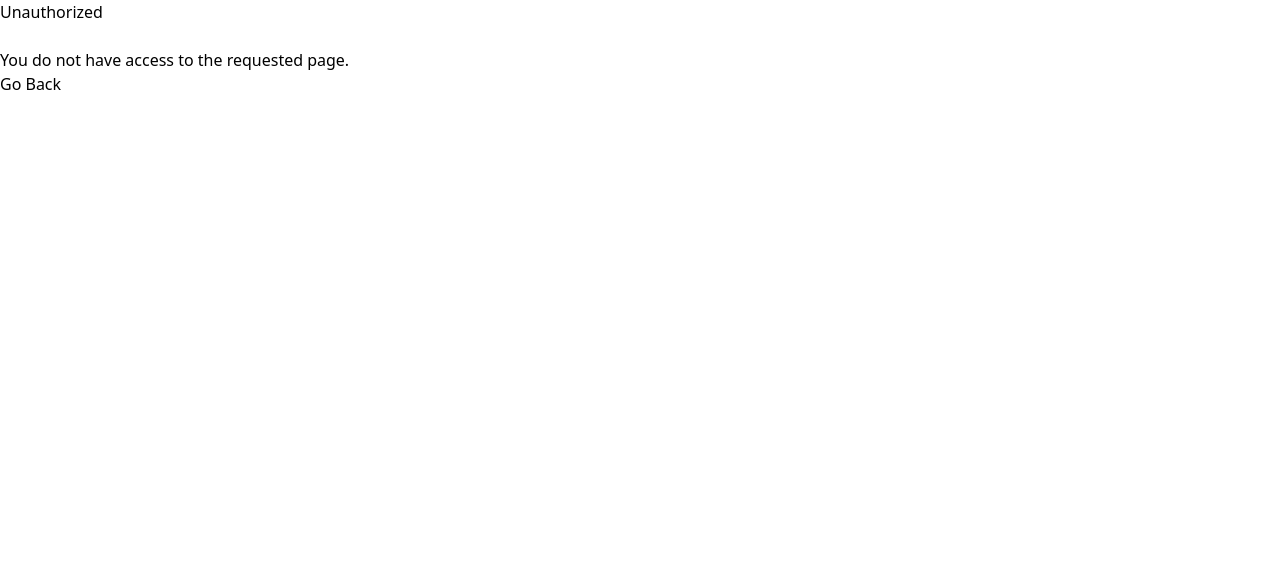
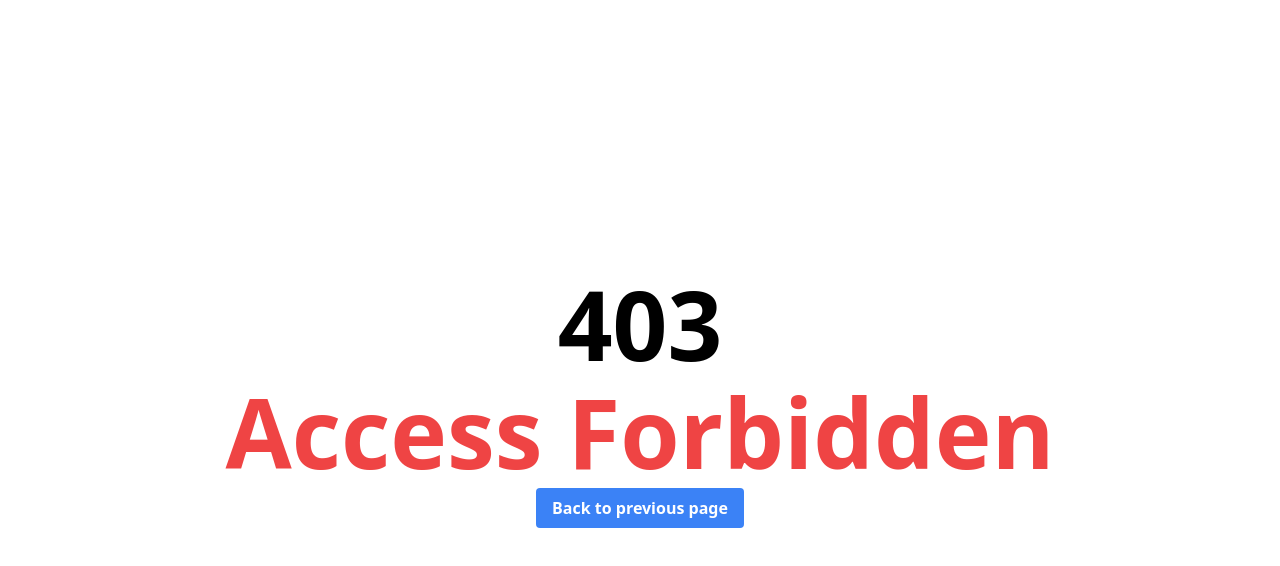
Before and after one commit to mohamed-laghbar/gestion-des-formations-with-redux-react-express, a React (Create React App) app in the folder frontend/: page /unauthorized in a window 1280 px wide. Shown: the top 566 px of the page. Built offline with nearby package versions, Linux system fonts and the light colour scheme.

Commit message:
add all the routes in the app.js file for admin pages

```diff
--- a/frontend/src/App.js
+++ b/frontend/src/App.js
@@ -3,11 +3,14 @@ import ResetPassword from "./pages/auth/ResetPassword";
 import { BrowserRouter, Routes, Route } from "react-router-dom";
 import SetNewPassword from "./pages/auth/SetNewPassword";
 import NotFound from "./pages/auth/NotFound";
-import RequireAuthAdmin from "./pages/auth/RequireAuthAdmin";
-import RequireAuthUser from "./pages/auth/PrivateRoutes";
+import RequireAuthAdmin from "./privateRoutes/RequireAuthAdmin";
+import RequireAuthUser from "./privateRoutes/RequireAuthUser";
 import AdminHome from "./pages/admin/AdminHome";
 import UserHome from "./pages/user/UserHome";
 import Unauthorized from "./pages/auth/Unauthorized";
+import Organisme from "./pages/admin/Organisme";
+import Formations from "./pages/admin/Formations";
+import Employees from "./pages/admin/Employees";
 
 function App() {
   return (
@@ -15,6 +18,7 @@ function App() {
       <Routes>
         {/* Public routes */}
         <Route element={<Login />} path="/login" exact />
+        <Route element={<Login />} path="/" exact />
         <Route
           element={<SetNewPassword />}
           path="/setnewpassword/:token"
@@ -24,12 +28,15 @@ function App() {
         <Route element={<Unauthorized />} path="/unauthorized" exact />
 
         {/* { Admin Routes } */}
-        <Route element={<RequireAuthAdmin  />}>
-          <Route path="/admin" element={<AdminHome />} />
+        <Route element={<RequireAuthAdmin />}>
+        <Route path="/admin" element={<AdminHome />} />
+        <Route path="/organismes" element={<Organisme />} />
+        <Route path="/formations" element={<Formations />} />
+        <Route path="/employees" element={<Employees />} />
         </Route>
 
         {/* User Routes */}
-        <Route element={<RequireAuthUser  />}>
+        <Route element={<RequireAuthUser />}>
           <Route path="/user" element={<UserHome />} />
         </Route>
 
--- a/frontend/src/components/SideBar.js
+++ b/frontend/src/components/SideBar.js
@@ -33,7 +33,7 @@ export default function Sidebar() {
                     d="M3 12l2-2m0 0l7-7 7 7M5 10v10a1 1 0 001 1h3m10-11l2 2m-2-2v10a1 1 0 01-1 1h-3m-6 0a1 1 0 001-1v-4a1 1 0 011-1h2a1 1 0 011 1v4a1 1 0 001 1m-6 0h6"
                   />
                 </svg>
-                <button onClick={()=> navigate('/organisme')} className="text-gray-100">
+                <button onClick={()=> navigate('/organismes')} className="text-gray-100">
                   Organismes
                 </button>
               </div>
--- /dev/null
+++ b/frontend/src/pages/admin/Employees.jsx
@@ -0,0 +1,14 @@
+import React from 'react'
+import Sidebar from '../../components/SideBar'
+
+function Employees() {
+  return (
+    <div className='flex'>
+    <Sidebar/>
+    <div>employes</div>
+
+    </div>
+  )
+}
+
+export default Employees
--- /dev/null
+++ b/frontend/src/pages/admin/Formations.jsx
@@ -0,0 +1,13 @@
+import React from 'react';
+import Sidebar from '../../components/SideBar';
+
+const Formations = () => {
+    return (
+        <div className='flex'>
+        <Sidebar/>
+        <div>formation</div>
+        </div>
+    );
+}
+
+export default Formations;
--- /dev/null
+++ b/frontend/src/pages/admin/Organisme.jsx
@@ -0,0 +1,13 @@
+import React from 'react';
+import Sidebar from '../../components/SideBar';
+
+const Organismes = () => {
+    return (
+        <div className='flex'>
+            <Sidebar/>
+            <div>organisme</div>
+        </div>
+    );
+}
+
+export default Organismes;
--- a/frontend/src/pages/auth/RequireAuthAdmin.js
+++ /dev/null
@@ -1,22 +0,0 @@
-import { useLocation, Navigate, Outlet } from "react-router-dom";
-import useAuth from "../../hooks/useAuth";
-import Cookie from "js-cookie";
-
-
-const RequireAuthAdmin = () => {
-    const { auth } = useAuth();
-    const location = useLocation();
-const role = localStorage.getItem('role');
-const token = localStorage.getItem('token');
-
-
-    return (
-        role === 'admin'
-        ? <Outlet />
-            : token
-                ? <Navigate to='/unauthorized' state={{from: location}} replace/>
-                    :<Navigate to='/login' state={{from: location}} replace/>
-    );
-}
-
-export default RequireAuthAdmin;
--- a/frontend/src/pages/auth/Unauthorized.jsx
+++ b/frontend/src/pages/auth/Unauthorized.jsx
@@ -1,4 +1,4 @@
-import { useNavigate } from "react-router-dom"
+import { useNavigate } from "react-router-dom";
 
 const Unauthorized = () => {
   const navigate = useNavigate();
@@ -7,14 +7,19 @@ const Unauthorized = () => {
 
   return (
     <section>
-            <h1>Unauthorized</h1>
-            <br />
-            <p>You do not have access to the requested page.</p>
-            <div className="flexGrow">
-                <button onClick={goBack}>Go Back</button>
+      <div class="flex h-screen ">
+        <div class="m-auto">
+          <h3 className="m-3 text-center font-bold text-8xl">403</h3>
+          <h3 className="text-8xl text-red-500	font-bold">Access Forbidden</h3>
+          <div className="flex flex-col items-center">
+            <button onClick={goBack} class="m-2 text-center bg-blue-500 hover:bg-blue-700 text-white font-bold py-2 px-4 rounded">
+             Back to previous page
+            </button>
           </div>
+        </div>
+      </div>{" "}
     </section>
-    )
-}
+  );
+};
 
-export default Unauthorized
+export default Unauthorized;
--- /dev/null
+++ b/frontend/src/privateRoutes/RequireAuthAdmin.js
@@ -0,0 +1,18 @@
+import { useLocation, Navigate, Outlet } from "react-router-dom";
+
+
+const RequireAuthAdmin = () => {
+  const location = useLocation();
+  const role = localStorage.getItem("role");
+  const token = localStorage.getItem("token");
+
+  return role === "admin" ? (
+    <Outlet />
+  ) : token ? (
+    <Navigate to="/unauthorized" state={{ from: location }} replace />
+  ) : (
+    <Navigate to="/login" state={{ from: location }} replace />
+  );
+};
+
+export default RequireAuthAdmin;
```
Also changed, not shown: frontend/src/privateRoutes/RequireAuthUser.js (renamed from frontend/src/pages/auth/PrivateRoutes.js), frontend/src/resources/Capture1.PNG (added). Lines whose indentation alone changed are shown as unchanged.
